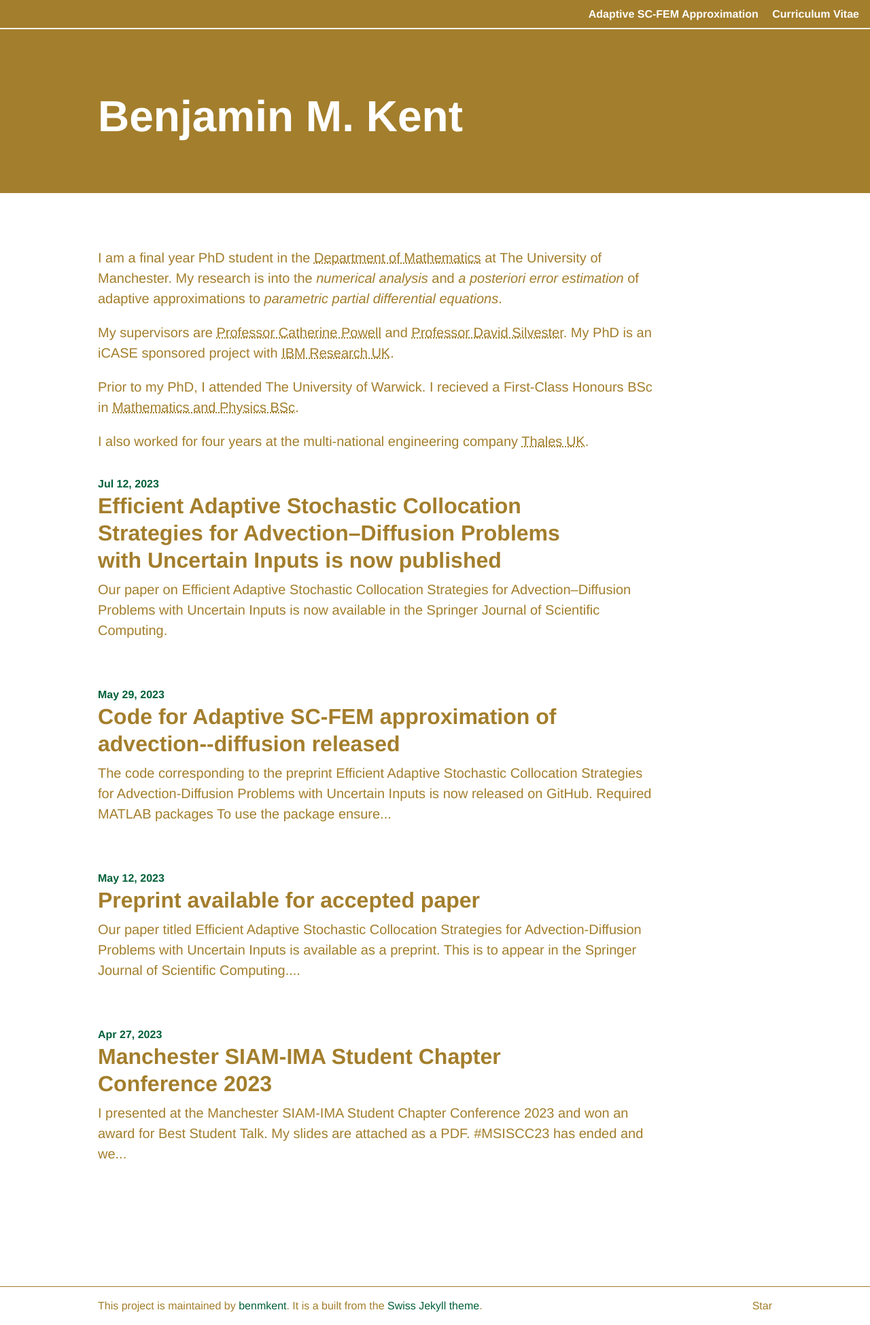
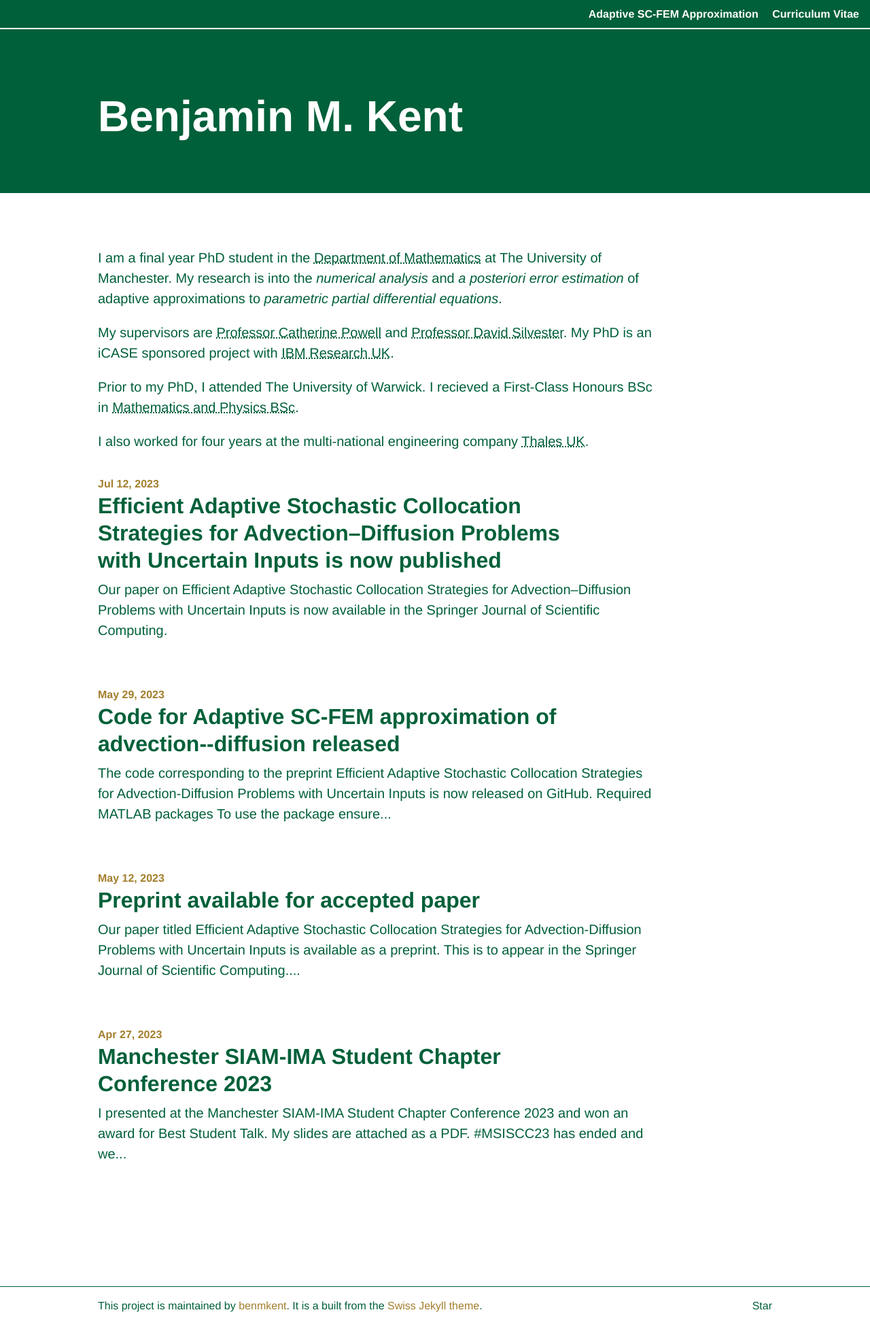
Before and after one commit to benmkent/benmkent.github.io, a Jekyll site: the page built from index.md, in a window 1280 px wide. Shown: the whole page at 68% size. Built offline with Jekyll 4.4.1, drawn with Linux system fonts in a browser that asks for light colours.

Commit message:
Update _theme-bk.scss

```diff
--- a/_sass/_theme-bk.scss
+++ b/_sass/_theme-bk.scss
@@ -3,9 +3,9 @@
 //$blue: #C94203;
 //$blue-small: #C94203;
 //$white: #fff;
-$black: #A37E2C; //Gold
-$blue: #006039; //Green
-$blue-small: #006039;
+$black: #006039; //Gold
+$blue: #A37E2C;
+$blue-small: #A37E2C;
 $white: #fff;
 
 // Config
```
